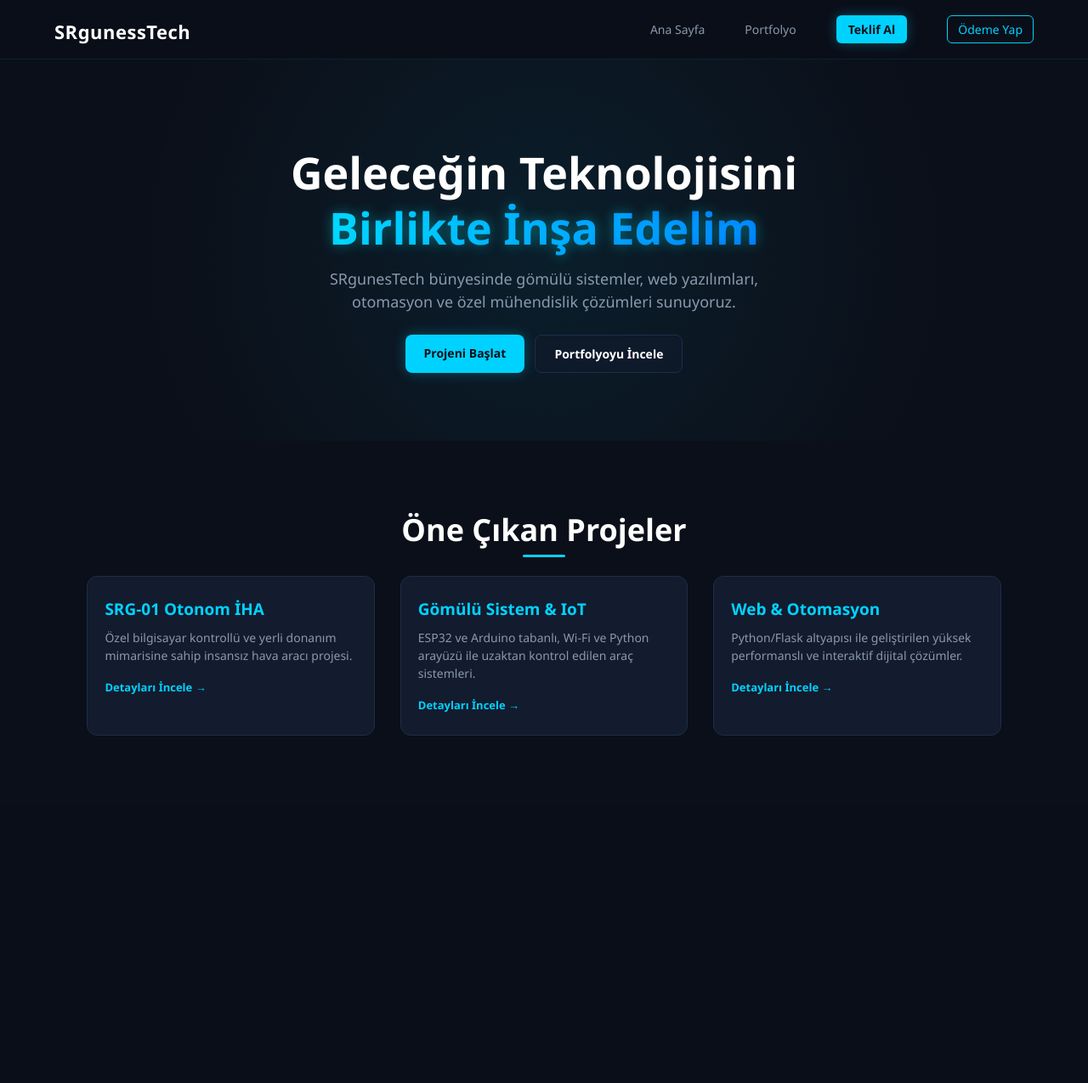
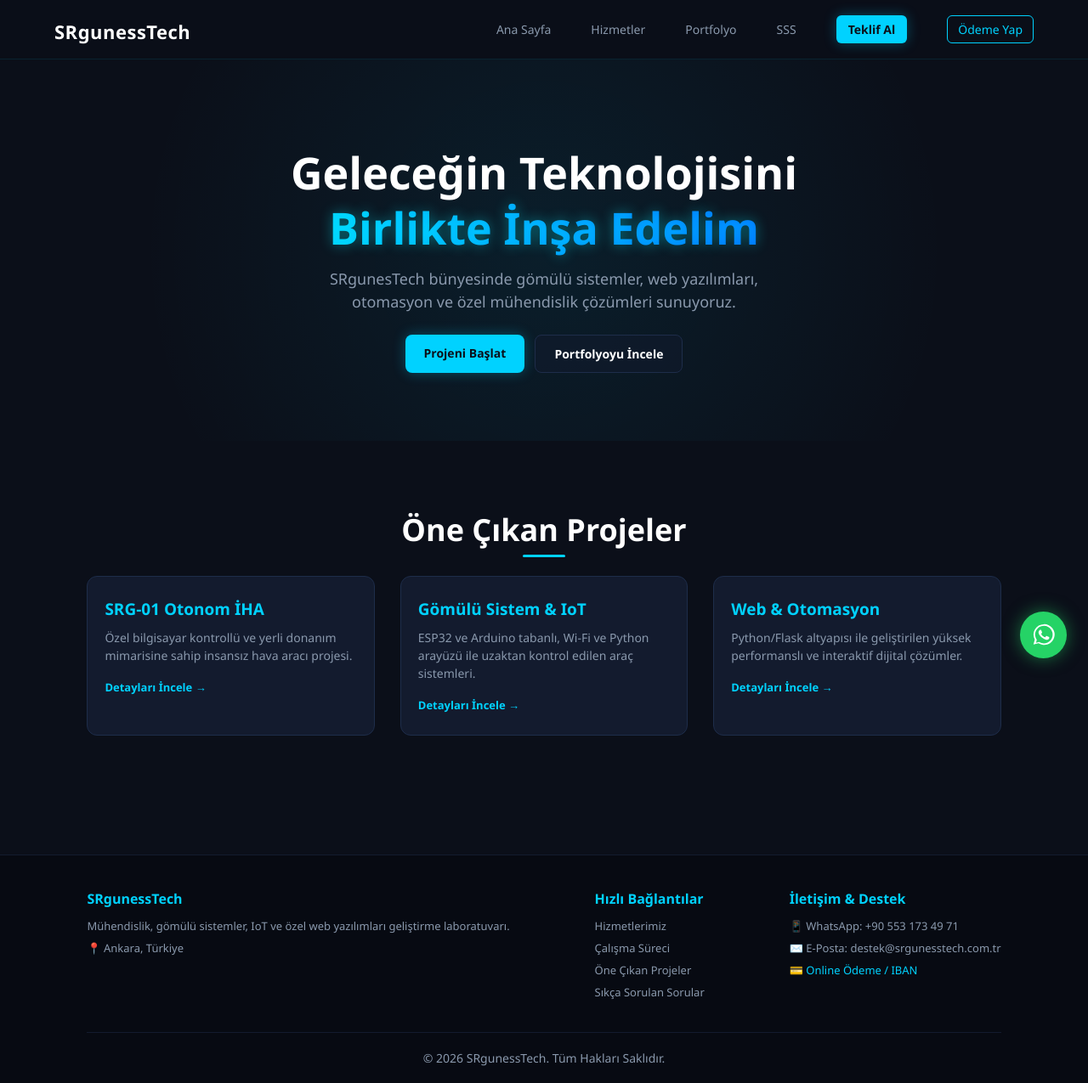
Before and after one commit to srguness7-max/SRgunessTech, a Flask app: page / in a window 1280 px wide. Shown: the whole page at 85% size. Before the commit the page ends 866 px from the top, so only its background shows below. Run offline with Flask 3, Linux system fonts and the light colour scheme.

Commit message:
Update base.html

```diff
--- a/templates/base.html
+++ b/templates/base.html
@@ -22,16 +22,11 @@
             border-bottom: 1px solid rgba(0, 210, 255, 0.1);
             flex-wrap: wrap; gap: 10px;
         }
-        .logo a {
-            font-size: 22px; font-weight: 700; color: #fff; text-decoration: none;
-            letter-spacing: 0.5px; transition: 0.3s;
-        }
+        .logo a { font-size: 22px; font-weight: 700; color: #fff; text-decoration: none; letter-spacing: 0.5px; }
+        .logo a span { color: #00d2ff; }
 
         .navbar nav { display: flex; align-items: center; gap: 15px; flex-wrap: wrap; }
-        .navbar nav a {
-            color: #8a99ad; text-decoration: none;
-            font-size: 14px; font-weight: 500; transition: 0.3s;
-        }
+        .navbar nav a { color: #8a99ad; text-decoration: none; font-size: 14px; font-weight: 500; transition: 0.3s; }
         .navbar nav a:hover { color: #00d2ff; }
         .btn-quote {
             background: #00d2ff !important; color: #0b0f19 !important;
@@ -55,38 +50,49 @@
             box-shadow: 0 0 30px rgba(0, 210, 255, 0.25); color: #fff;
             position: relative; text-align: center; max-height: 90vh; overflow-y: auto;
         }
-        .modal-close {
-            position: absolute; top: 12px; right: 18px; font-size: 24px;
-            color: #8a99ad; cursor: pointer;
-        }
+        .modal-close { position: absolute; top: 12px; right: 18px; font-size: 24px; color: #8a99ad; cursor: pointer; }
         .iban-box {
             background: #131b2e; border: 1px dashed #00d2ff; padding: 12px;
             border-radius: 8px; margin: 15px 0; display: flex;
             justify-content: space-between; align-items: center;
             font-family: monospace; font-size: 13px; color: #00d2ff; gap: 10px;
         }
-        .copy-btn {
-            background: #00d2ff; color: #0b0f19; border: none; padding: 8px 12px;
-            border-radius: 5px; font-weight: bold; cursor: pointer; shrink: 0;
-        }
+        .copy-btn { background: #00d2ff; color: #0b0f19; border: none; padding: 8px 12px; border-radius: 5px; font-weight: bold; cursor: pointer; }
         .form-group { text-align: left; margin-bottom: 12px; }
         .form-group label { display: block; margin-bottom: 5px; font-size: 12px; color: #8a99ad; }
         .form-group input, .form-group textarea {
             width: 100%; padding: 10px; background: #131b2e; border: 1px solid #1e2d4a;
             border-radius: 6px; color: #fff; font-family: inherit; font-size: 14px;
         }
-        .btn-submit {
-            width: 100%; padding: 12px; background: #25d366; color: #fff;
-            font-weight: bold; border: none; border-radius: 6px; cursor: pointer; font-size: 15px;
+        .btn-submit { width: 100%; padding: 12px; background: #25d366; color: #fff; font-weight: bold; border: none; border-radius: 6px; cursor: pointer; font-size: 15px; }
+
+        /* SABİT WHATSAPP BUTONU */
+        .fixed-wa-btn {
+            position: fixed; bottom: 25px; right: 25px; width: 55px; height: 55px;
+            background: #25d366; border-radius: 50%; display: flex; justify-content: center; align-items: center;
+            box-shadow: 0 0 20px rgba(37, 211, 102, 0.5); z-index: 999; text-decoration: none;
+            transition: 0.3s;
         }
+        .fixed-wa-btn:hover { transform: scale(1.1); box-shadow: 0 0 30px rgba(37, 211, 102, 0.8); }
+        .fixed-wa-btn svg { width: 30px; height: 30px; fill: #fff; }
 
-        /* MOBİL ÖZEL AYARLAR */
+        /* FOOTER */
+        .footer {
+            background: #070a12; border-top: 1px solid #131b2e; padding: 40px 8% 20px;
+            margin-top: 60px; text-align: center; color: #8a99ad; font-size: 14px;
+        }
+        .footer-content { display: flex; justify-content: space-between; flex-wrap: wrap; gap: 20px; margin-bottom: 30px; text-align: left; }
+        .footer-col h4 { color: #00d2ff; font-size: 16px; margin-bottom: 12px; }
+        .footer-col p, .footer-col a { color: #8a99ad; text-decoration: none; display: block; margin-bottom: 8px; font-size: 13px; }
+        .footer-col a:hover { color: #00d2ff; }
+
         @media (max-width: 768px) {
             .navbar { justify-content: center; text-align: center; padding: 12px 10px; }
             .navbar nav { justify-content: center; width: 100%; margin-top: 5px; gap: 10px; }
             .navbar nav a { font-size: 13px; }
             .iban-box { flex-direction: column; text-align: center; }
             .copy-btn { width: 100%; margin-top: 8px; }
+            .footer-content { flex-direction: column; text-align: center; }
         }
     </style>
 </head>
@@ -97,7 +103,9 @@
         </div>
         <nav>
             <a href="{{ url_for('index') }}">Ana Sayfa</a>
+            <a href="#services">Hizmetler</a>
             <a href="#portfolio">Portfolyo</a>
+            <a href="#faq">SSS</a>
             <a href="javascript:void(0)" onclick="openRequestModal()" class="btn-quote">Teklif Al</a>
             <a href="javascript:void(0)" onclick="openPaymentModal()" class="nav-pay-btn">Ödeme Yap</a>
         </nav>
@@ -107,13 +115,46 @@
         {% block content %}{% endblock %}
     </main>
 
-    <!-- 1. WHATSAPP TEKLİF MODALI -->
+    <!-- SABİT WHATSAPP ICONU -->
+    <a href="https://wa.me/905531734971?text=Merhaba%2C%20SRgunessTech%20uzzerinden%20bilgi%20almak%20istiyorum." target="_blank" class="fixed-wa-btn" title="WhatsApp İle İletişime Geç">
+        <svg viewBox="0 0 32 32">
+            <path d="M16 2A13 13 0 0 0 4.68 21.25L3 27.5l6.43-1.65A13 13 0 1 0 16 2zm0 24a11 11 0 0 1-5.59-1.52l-.4-.24-3.8.97 1-3.68-.26-.41A11 11 0 1 1 16 26zm6-8.16c-.33-.16-1.95-.96-2.25-1.07s-.52-.16-.74.16-.86 1.07-1.05 1.29-.38.25-.71.08a9 9 0 0 1-2.63-1.62 10 10 0 0 1-1.82-2.27c-.19-.33 0-.5.15-.66s.33-.38.5-.57a2.2 2.2 0 0 0 .33-.55.6.6 0 0 0 0-.57c-.08-.16-.74-1.78-1-2.43s-.54-.54-.74-.55h-.63a1.2 1.2 0 0 0-.88.41 3.7 3.7 0 0 0-1.15 2.75 6.4 6.4 0 0 0 1.34 3.42 14.7 14.7 0 0 0 5.65 5 19 19 0 0 0 1.9.7 4.6 4.6 0 0 0 2.1.13 3.4 3.4 0 0 0 2.25-1.58 2.8 2.8 0 0 0 .2-1.58c-.08-.13-.31-.22-.64-.38z"/>
+        </svg>
+    </a>
+
+    <!-- FOOTER -->
+    <footer class="footer">
+        <div class="footer-content">
+            <div class="footer-col">
+                <h4>SRgunessTech</h4>
+                <p>Mühendislik, gömülü sistemler, IoT ve özel web yazılımları geliştirme laboratuvarı.</p>
+                <p>📍 Ankara, Türkiye</p>
+            </div>
+            <div class="footer-col">
+                <h4>Hızlı Bağlantılar</h4>
+                <a href="#services">Hizmetlerimiz</a>
+                <a href="#process">Çalışma Süreci</a>
+                <a href="#portfolio">Öne Çıkan Projeler</a>
+                <a href="#faq">Sıkça Sorulan Sorular</a>
+            </div>
+            <div class="footer-col">
+                <h4>İletişim & Destek</h4>
+                <p>📱 WhatsApp: +90 553 173 49 71</p>
+                <p>✉️ E-Posta: destek@srgunesstech.com.tr</p>
+                <a href="javascript:void(0)" onclick="openPaymentModal()" style="color: #00d2ff;">💳 Online Ödeme / IBAN</a>
+            </div>
+        </div>
+        <div style="border-top: 1px solid #131b2e; padding-top: 20px;">
+            &copy; 2026 SRgunessTech. Tüm Hakları Saklıdır.
+        </div>
+    </footer>
+
+    <!-- MODALLAR (TEKLİF / IBAN / PROJE) -->
     <div id="requestModal" class="modal-overlay">
         <div class="modal-content">
             <span class="modal-close" onclick="closeRequestModal()">&times;</span>
             <h3 style="color: #00d2ff; margin-bottom: 8px;">Proje Teklif Formu</h3>
             <p style="font-size: 12px; color: #8a99ad; margin-bottom: 15px;">Projenizin detaylarını girin, doğrudan WhatsApp üzerinden detayları görüşelim.</p>
-
             <form id="projectForm" onsubmit="submitToWhatsApp(event)">
                 <div class="form-group">
                     <label>Adınız Soyadınız / Firma</label>
@@ -136,27 +177,20 @@
         </div>
     </div>
 
-    <!-- 2. IBAN ÖDEME MODALI -->
     <div id="paymentModal" class="modal-overlay">
         <div class="modal-content">
             <span class="modal-close" onclick="closePaymentModal()">&times;</span>
             <h3 style="color: #00d2ff; margin-bottom: 8px;">SRgunessTech - Banka Bilgileri</h3>
             <p style="font-size: 13px; color: #8a99ad;">Proje ödemelerinizi aşağıdaki IBAN adresine Havale/EFT ile gönderebilirsiniz.</p>
-
-            <div style="text-align: left; margin-top: 15px; font-size: 13px;">
-                <strong>Alıcı Adı:</strong> Seyyid Ramazan Güneş
-            </div>
-
+            <div style="text-align: left; margin-top: 15px; font-size: 13px;"><strong>Alıcı Adı:</strong> Seyyid Ramazan Güneş</div>
             <div class="iban-box">
                 <span id="ibanText">TR65 0006 2000 5330 0006 6289 70</span>
                 <button class="copy-btn" onclick="copyIBAN()">Kopyala</button>
             </div>
-
             <p style="font-size: 11px; color: #8a99ad;">* Açıklama kısmına <strong>Adınızı ve Proje Adınızı</strong> yazmayı unutmayınız.</p>
         </div>
     </div>
 
-    <!-- 3. PROJE DETAY MODALI -->
     <div id="projectDetailModal" class="modal-overlay">
         <div class="modal-content">
             <span class="modal-close" onclick="closeProjectModal()">&times;</span>
```
